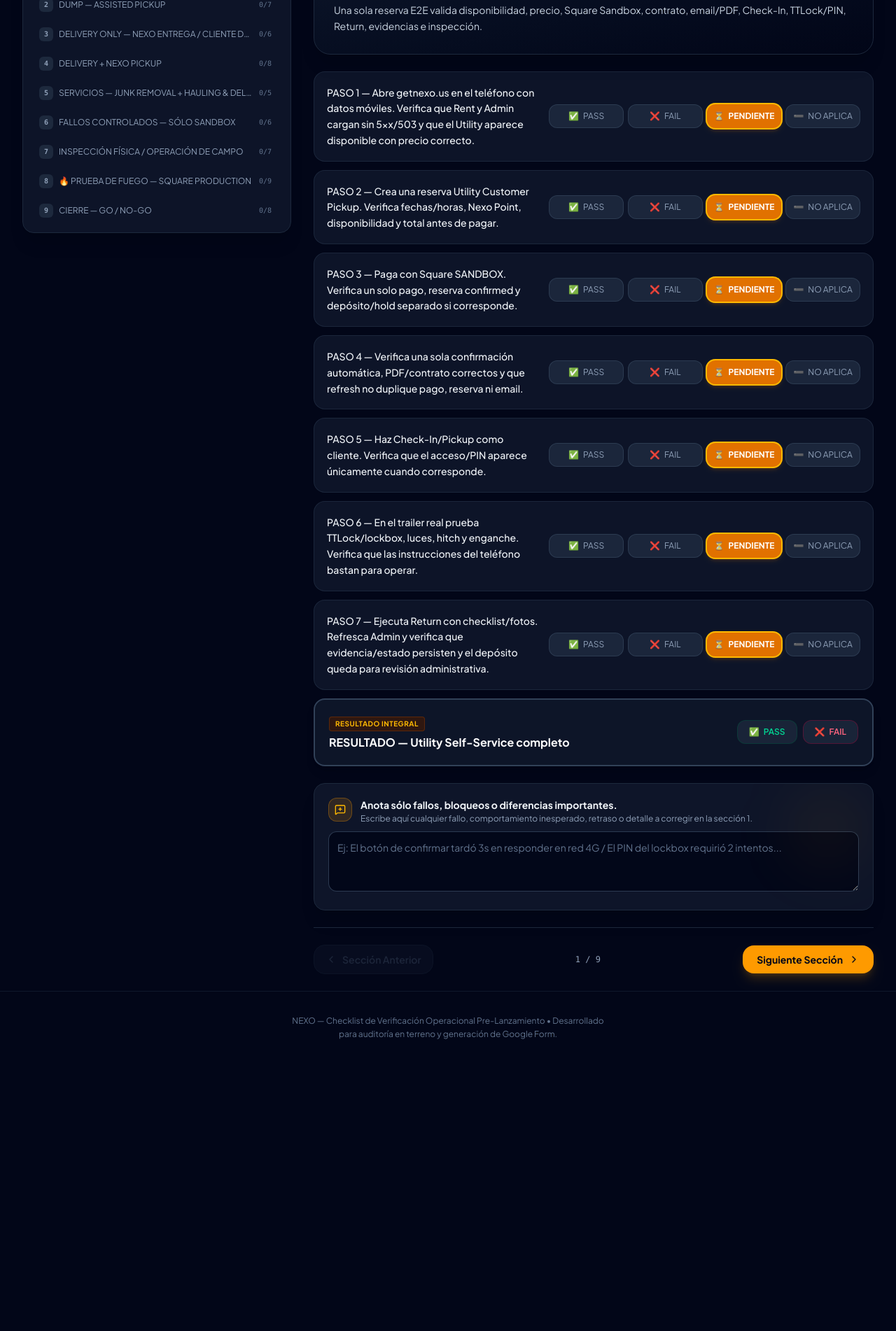
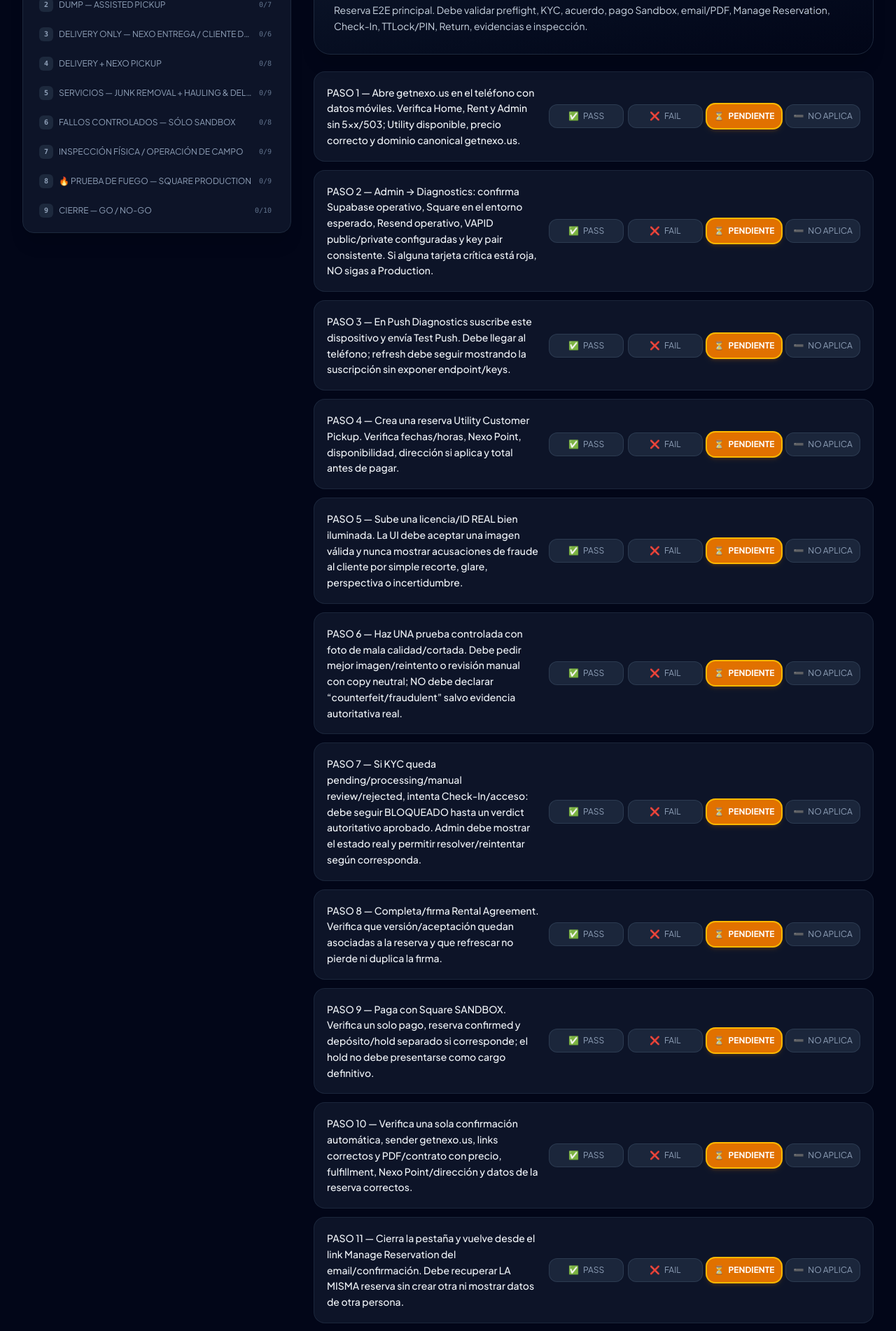
Before and after one commit to juancarmonam0-crypto/NexoTestIrl, a React (Vite) app: page / in a window 1280 px wide. Shown: the part 620-2522 px from the top of the page at 70% size. Before the commit the page ends 2140 px from the top, so only its background shows below. Built offline with nearby package versions, Linux system fonts and the light colour scheme.

Commit message:
Harden launch-day IRL checklist coverage

```diff
--- a/src/data/checklistData.ts
+++ b/src/data/checklistData.ts
@@ -61,16 +61,24 @@ export const FINAL_STATUS_OPTIONS = [
 export const SECTIONS: SectionData[] = [
   {
     id: 'scenario-1', number: 1, title: 'UTILITY — CUSTOMER PICKUP / SELF-SERVICE',
-    description: 'Una sola reserva E2E valida disponibilidad, precio, Square Sandbox, contrato, email/PDF, Check-In, TTLock/PIN, Return, evidencias e inspección.',
+    description: 'Reserva E2E principal. Debe validar preflight, KYC, acuerdo, pago Sandbox, email/PDF, Manage Reservation, Check-In, TTLock/PIN, Return, evidencias e inspección.',
     feedbackQuestion: 'Anota sólo fallos, bloqueos o diferencias importantes.',
     items: [
-      { id: 's1-preflight', text: 'PASO 1 — Abre getnexo.us en el teléfono con datos móviles. Verifica que Rent y Admin cargan sin 5xx/503 y que el Utility aparece disponible con precio correcto.', type: 'standard_4' },
-      { id: 's1-book', text: 'PASO 2 — Crea una reserva Utility Customer Pickup. Verifica fechas/horas, Nexo Point, disponibilidad y total antes de pagar.', type: 'standard_4' },
-      { id: 's1-pay', text: 'PASO 3 — Paga con Square SANDBOX. Verifica un solo pago, reserva confirmed y depósito/hold separado si corresponde.', type: 'standard_4' },
-      { id: 's1-email', text: 'PASO 4 — Verifica una sola confirmación automática, PDF/contrato correctos y que refresh no duplique pago, reserva ni email.', type: 'standard_4' },
-      { id: 's1-checkin', text: 'PASO 5 — Haz Check-In/Pickup como cliente. Verifica que el acceso/PIN aparece únicamente cuando corresponde.', type: 'standard_4' },
-      { id: 's1-physical', text: 'PASO 6 — En el trailer real prueba TTLock/lockbox, luces, hitch y enganche. Verifica que las instrucciones del teléfono bastan para operar.', type: 'standard_4' },
-      { id: 's1-return', text: 'PASO 7 — Ejecuta Return con checklist/fotos. Refresca Admin y verifica que evidencia/estado persisten y el depósito queda para revisión administrativa.', type: 'standard_4' },
+      { id: 's1-preflight', text: 'PASO 1 — Abre getnexo.us en el teléfono con datos móviles. Verifica Home, Rent y Admin sin 5xx/503; Utility disponible, precio correcto y dominio canonical getnexo.us.', type: 'standard_4' },
+      { id: 's1-diagnostics', text: 'PASO 2 — Admin → Diagnostics: confirma Supabase operativo, Square en el entorno esperado, Resend operativo, VAPID public/private configuradas y key pair consistente. Si alguna tarjeta crítica está roja, NO sigas a Production.', type: 'standard_4' },
+      { id: 's1-push', text: 'PASO 3 — En Push Diagnostics suscribe este dispositivo y envía Test Push. Debe llegar al teléfono; refresh debe seguir mostrando la suscripción sin exponer endpoint/keys.', type: 'standard_4' },
+      { id: 's1-book', text: 'PASO 4 — Crea una reserva Utility Customer Pickup. Verifica fechas/horas, Nexo Point, disponibilidad, dirección si aplica y total antes de pagar.', type: 'standard_4' },
+      { id: 's1-kyc-good', text: 'PASO 5 — Sube una licencia/ID REAL bien iluminada. La UI debe aceptar una imagen válida y nunca mostrar acusaciones de fraude al cliente por simple recorte, glare, perspectiva o incertidumbre.', type: 'standard_4' },
+      { id: 's1-kyc-quality', text: 'PASO 6 — Haz UNA prueba controlada con foto de mala calidad/cortada. Debe pedir mejor imagen/reintento o revisión manual con copy neutral; NO debe declarar “counterfeit/fraudulent” salvo evidencia autoritativa real.', type: 'standard_4' },
+      { id: 's1-kyc-gate', text: 'PASO 7 — Si KYC queda pending/processing/manual review/rejected, intenta Check-In/acceso: debe seguir BLOQUEADO hasta un verdict autoritativo aprobado. Admin debe mostrar el estado real y permitir resolver/reintentar según corresponda.', type: 'standard_4' },
+      { id: 's1-agreement', text: 'PASO 8 — Completa/firma Rental Agreement. Verifica que versión/aceptación quedan asociadas a la reserva y que refrescar no pierde ni duplica la firma.', type: 'standard_4' },
+      { id: 's1-pay', text: 'PASO 9 — Paga con Square SANDBOX. Verifica un solo pago, reserva confirmed y depósito/hold separado si corresponde; el hold no debe presentarse como cargo definitivo.', type: 'standard_4' },
+      { id: 's1-email', text: 'PASO 10 — Verifica una sola confirmación automática, sender getnexo.us, links correctos y PDF/contrato con precio, fulfillment, Nexo Point/dirección y datos de la reserva correctos.', type: 'standard_4' },
+      { id: 's1-manage', text: 'PASO 11 — Cierra la pestaña y vuelve desde el link Manage Reservation del email/confirmación. Debe recuperar LA MISMA reserva sin crear otra ni mostrar datos de otra persona.', type: 'standard_4' },
+      { id: 's1-refresh', text: 'PASO 12 — Haz refresh/back/forward en puntos seguros después del pago. No debe duplicar pago, reserva, hold, contrato ni email automático.', type: 'standard_4' },
+      { id: 's1-checkin', text: 'PASO 13 — Haz Check-In/Pickup como cliente. Verifica que exige los gates autoritativos y que el acceso/PIN aparece únicamente cuando todos corresponden.', type: 'standard_4' },
+      { id: 's1-physical', text: 'PASO 14 — En el trailer real prueba TTLock/lockbox, luces, hitch y enganche. El PIN debe funcionar físicamente y las instrucciones del teléfono deben bastar para operar.', type: 'standard_4' },
+      { id: 's1-return', text: 'PASO 15 — Ejecuta Return con checklist/fotos. Refresca Admin y verifica que evidencia/estado persisten y el depósito queda para revisión administrativa.', type: 'standard_4' },
       { id: 'res-s1', text: 'RESULTADO — Utility Self-Service completo', type: 'pass_fail' },
     ],
   },
@@ -80,9 +88,9 @@ export const SECTIONS: SectionData[] = [
     feedbackQuestion: 'Anota fallos de asistencia, seguridad, operación física o lifecycle.',
     items: [
       { id: 's2-book', text: 'PASO 1 — Reserva el Dump como cliente SIN experiencia usando Square SANDBOX. Verifica que assistance_requirement queda REQUIRED.', type: 'standard_4' },
-      { id: 's2-appointment', text: 'PASO 2 — Verifica que Customer Pickup requiere Assisted Pickup/appointment y que no puede saltarse ni forzarse desde el cliente.', type: 'standard_4' },
+      { id: 's2-appointment', text: 'PASO 2 — Verifica que Customer Pickup requiere Assisted Pickup/appointment y que no puede saltarse ni forzarse desde el cliente. Intenta reservar el mismo slot desde una segunda sesión: sólo una cita debe ganar.', type: 'standard_4' },
       { id: 's2-block', text: 'PASO 3 — Antes de completar orientación, intenta avanzar al acceso/entrega. Debe quedar bloqueado.', type: 'standard_4' },
-      { id: 's2-orientation', text: 'PASO 4 — Desde Admin completa la orientación/asistencia y confirma que el cliente queda habilitado sólo después.', type: 'standard_4' },
+      { id: 's2-orientation', text: 'PASO 4 — Desde Admin completa la orientación/asistencia y confirma evidencia visible de quién/cuándo la completó. El cliente queda habilitado sólo después; refresh no debe perder esa evidencia.', type: 'standard_4' },
       { id: 's2-physical', text: 'PASO 5 — Prueba físicamente hitch 2-5/16, 7-way, frenos/luces, tarp, hidráulico y procedimiento seguro de dump.', type: 'standard_4' },
       { id: 's2-return', text: 'PASO 6 — Devuelve el Dump, registra evidencia y verifica inspección + decisión administrativa del depósito.', type: 'standard_4' },
       { id: 'res-s2', text: 'RESULTADO — Dump Assisted Pickup completo', type: 'pass_fail' },
@@ -118,13 +126,17 @@ export const SECTIONS: SectionData[] = [
   },
   {
     id: 'scenario-5', number: 5, title: 'SERVICIOS — JUNK REMOVAL + HAULING & DELIVERY',
-    description: 'Dos recorridos cortos para comprobar que las líneas de servicio funcionan sin repetir toda la batería de Rental.',
+    description: 'Comprueba Junk Removal, Hauling & Delivery, cotización/aceptación, pago y Assisted Sales sin repetir toda la batería de Rental.',
     feedbackQuestion: 'Anota fallos de formulario, cotización, contacto, pago o Admin.',
     items: [
-      { id: 's5-junk', text: 'PASO 1 — Completa un Junk Removal realista: formulario → datos/fotos → cotización/contacto → aceptación/pago según el flujo actual → Admin.', type: 'standard_4' },
-      { id: 's5-junk-mobile', text: 'PASO 2 — Verifica en móvil que el cliente entiende precio/alcance y que Nexo conserva toda la información necesaria para ejecutar el trabajo.', type: 'standard_4' },
-      { id: 's5-hauling', text: 'PASO 3 — Completa Hauling & Delivery con origen/destino/carga adecuados y verifica que puede manejar trabajo con Utility o Dump cuando corresponda.', type: 'standard_4' },
-      { id: 's5-admin', text: 'PASO 4 — Verifica que Admin permite operar ambos servicios sin entrar manualmente a Supabase y que emails/contacto muestran datos correctos.', type: 'standard_4' },
+      { id: 's5-junk', text: 'PASO 1 — Completa un Junk Removal realista: formulario → datos/fotos → Admin. Verifica que request, dirección, fotos y notas persisten después de refresh.', type: 'standard_4' },
+      { id: 's5-quote', text: 'PASO 2 — Desde Admin crea y envía cotización. Abre el link como cliente, verifica monto/alcance/validez y prueba aceptar. Si existe Change Request, confirma que genera revisión y no altera silenciosamente una cotización aceptada.', type: 'standard_4' },
+      { id: 's5-payment', text: 'PASO 3 — Completa el pago Sandbox del servicio desde el link autorizado. Verifica que el monto viene del servidor, un solo pago queda registrado y refresh/reintento no crea cobros duplicados.', type: 'standard_4' },
+      { id: 's5-junk-mobile', text: 'PASO 4 — En móvil verifica que el cliente entiende precio/alcance, recibe el email/link correcto y Nexo conserva toda la información necesaria para ejecutar/cerrar el trabajo.', type: 'standard_4' },
+      { id: 's5-hauling', text: 'PASO 5 — Completa Hauling & Delivery con origen/destino/carga adecuados y verifica capacidad/horario y que puede manejar Utility o Dump cuando corresponda.', type: 'standard_4' },
+      { id: 's5-admin', text: 'PASO 6 — Verifica que Admin permite operar ambos servicios de REQUESTED → quote → accepted/scheduled → job → payment/close sin entrar manualmente a Supabase.', type: 'standard_4' },
+      { id: 's5-assisted-sale', text: 'PASO 7 — Prueba una Assisted Sale para un cliente conseguido por fuera: crea el registro desde Admin, genera Payment Link de Square Sandbox y confirma que SOLO el webhook/pago real cambia a PAID; no debe existir un botón que “invente” pago.', type: 'standard_4' },
+      { id: 's5-assisted-gates', text: 'PASO 8 — Si Assisted Sale termina vinculada a una renta, confirma que verificaciones manuales acotadas NO saltan KYC, depósito, firma, check-in, fotos, Assisted Pickup ni TTLock salvo el requisito específico documentado.', type: 'standard_4' },
       { id: 'res-s5', text: 'RESULTADO — Servicios completos', type: 'pass_fail' },
     ],
   },
@@ -138,7 +150,9 @@ export const SECTIONS: SectionData[] = [
       { id: 's6-double', text: 'PASO 2 — Prueba doble Pay/reintento/refresh. Debe existir un solo pago, una sola reserva y una sola confirmación automática.', type: 'standard_4' },
       { id: 's6-occupancy', text: 'PASO 3 — Intenta reservar el mismo trailer/slot desde dos sesiones. Sólo una debe obtener la disponibilidad autoritativa.', type: 'standard_4' },
       { id: 's6-admin-repeat', text: 'PASO 4 — Repite acciones Admin Delivery/Pickup ya completadas. Deben ser idempotentes y no corromper estado/evidencia.', type: 'standard_4' },
-      { id: 's6-network', text: 'PASO 5 — Corta conexión/refresca durante un punto seguro del flujo y verifica recuperación sin duplicados.', type: 'standard_4' },
+      { id: 's6-network', text: 'PASO 5 — Corta conexión/refresca/cierra la pestaña durante un punto seguro del flujo y verifica recuperación sin duplicados ni estados falsos de “pagado/confirmado”.', type: 'standard_4' },
+      { id: 's6-auth', text: 'PASO 6 — En incógnito/sin sesión Admin intenta abrir acciones protegidas. Debe pedir autenticación y las APIs Admin no deben entregar datos operativos/PII sin credencial válida.', type: 'standard_4' },
+      { id: 's6-deeplink', text: 'PASO 7 — Abre directamente links de Manage Reservation, quote/payment y Admin desde una pestaña nueva. Cada deep link debe cargar o rechazar de forma explícita; nunca pantalla blanca ni datos de otro registro.', type: 'standard_4' },
       { id: 'res-s6', text: 'RESULTADO — Fallos controlados', type: 'pass_fail' },
     ],
   },
@@ -153,6 +167,8 @@ export const SECTIONS: SectionData[] = [
       { id: 's7-dump', text: 'PASO 4 — Dump: llantas, luces/frenos, hitch, cadenas, jack, tarp, hidráulico/batería y condición general.', type: 'standard_4' },
       { id: 's7-night', text: 'PASO 5 — Si es posible al anochecer, confirma visibilidad, identificación del Nexo Point y que pickup/return puede hacerse de forma clara.', type: 'standard_4' },
       { id: 's7-partner', text: 'PASO 6 — Tu socio ejecuta una entrega/recogida simulada usando sólo Admin e instrucciones disponibles, sin ayuda técnica.', type: 'standard_4' },
+      { id: 's7-gps', text: 'PASO 7 — Si GPS/Traccar está instalado en esta unidad, confirma que Admin muestra el dispositivo correcto y una ubicación reciente sin mezclar identificadores entre trailers. Si aún no está instalado, marca NO APLICA.', type: 'standard_4' },
+      { id: 's7-mobile-layout', text: 'PASO 8 — Revisa móvil en modo claro: header, botones, modales, teclado, safe areas/notch y CTA críticos no deben quedar cortados/ocultos ni requerir zoom.', type: 'standard_4' },
       { id: 'res-s7', text: 'RESULTADO — Operación física', type: 'pass_fail' },
     ],
   },
@@ -162,7 +178,7 @@ export const SECTIONS: SectionData[] = [
     badge: 'PRODUCTION · DINERO REAL',
     feedbackQuestion: 'Registra Reservation ID, Payment ID, monto y cualquier diferencia.',
     items: [
-      { id: 's8-gate', text: 'PASO 1 — NO CONTINÚES hasta que escenarios 1–7 críticos estén PASS. Confirma credenciales/location/webhooks de Square Production.', type: 'standard_4' },
+      { id: 's8-gate', text: 'PASO 1 — NO CONTINÚES hasta que escenarios 1–7 críticos estén PASS y Admin Diagnostics esté verde en lo crítico. Confirma credenciales/location/webhooks de Square Production y que cualquier modo de prueba temporal tenga el valor esperado.', type: 'standard_4' },
       { id: 's8-price', text: 'PASO 2 — Usa el mecanismo controlado de descuento/cupón de prueba para dejar el cargo real en el mínimo práctico SIN cambiar precios públicos. Confirma total antes de pagar.', type: 'standard_4' },
       { id: 's8-book', text: 'PASO 3 — Haz UNA reserva real Dump + Delivery + Nexo Pickup con tarjeta real. Verifica exactamente un cargo Production y, si aplica, hold separado.', type: 'standard_4' },
       { id: 's8-confirm', text: 'PASO 4 — Verifica webhook → reserva confirmed → una sola confirmación automática + PDF. Refresca y confirma que nada se duplica.', type: 'standard_4' },
@@ -179,9 +195,11 @@ export const SECTIONS: SectionData[] = [
     feedbackQuestion: 'Lista los bloqueadores reales y mejoras no críticas por separado.',
     items: [
       { id: 'final-rentals', text: '¿Customer Pickup, Assisted Pickup, Delivery Only y Delivery + Nexo Pickup pasaron?', type: 'yes_no' },
-      { id: 'final-payments', text: '¿Square Sandbox + depósito + idempotencia pasaron?', type: 'yes_no' },
-      { id: 'final-services', text: '¿Junk Removal y Hauling & Delivery pasaron?', type: 'yes_no' },
-      { id: 'final-physical', text: '¿TTLock/equipo/Nexo Point/operación física pasaron?', type: 'yes_no' },
+      { id: 'final-payments', text: '¿Square Sandbox + depósito + idempotencia + recuperación tras refresh/reintento pasaron?', type: 'yes_no' },
+      { id: 'final-kyc', text: '¿KYC real + mala calidad + manual review/retry + gating autoritativo pasaron sin mensajes falsos de fraude?', type: 'yes_no' },
+      { id: 'final-comms', text: '¿Email/PDF/Manage Reservation + Push Diagnostics funcionan y apuntan a getnexo.us?', type: 'yes_no' },
+      { id: 'final-services', text: '¿Junk Removal + Hauling & Delivery + cotizaciones/pagos + Assisted Sales pasaron?', type: 'yes_no' },
+      { id: 'final-physical', text: '¿TTLock/PIN real, equipo, Nexo Point y operación física pasaron?', type: 'yes_no' },
       { id: 'final-production', text: '¿La prueba de fuego Square Production pasó y quedó cerrada sin dinero/hold de prueba pendiente?', type: 'yes_no' },
       { id: 'final-status', text: 'ESTADO FINAL DE LANZAMIENTO', type: 'final_status', options: FINAL_STATUS_OPTIONS },
       { id: 'blockers_text', text: 'BLOQUEADORES CRÍTICOS — pagos, depósito, seguridad, acceso, reserva, Delivery/Return o Admin', type: 'textarea' },
```
